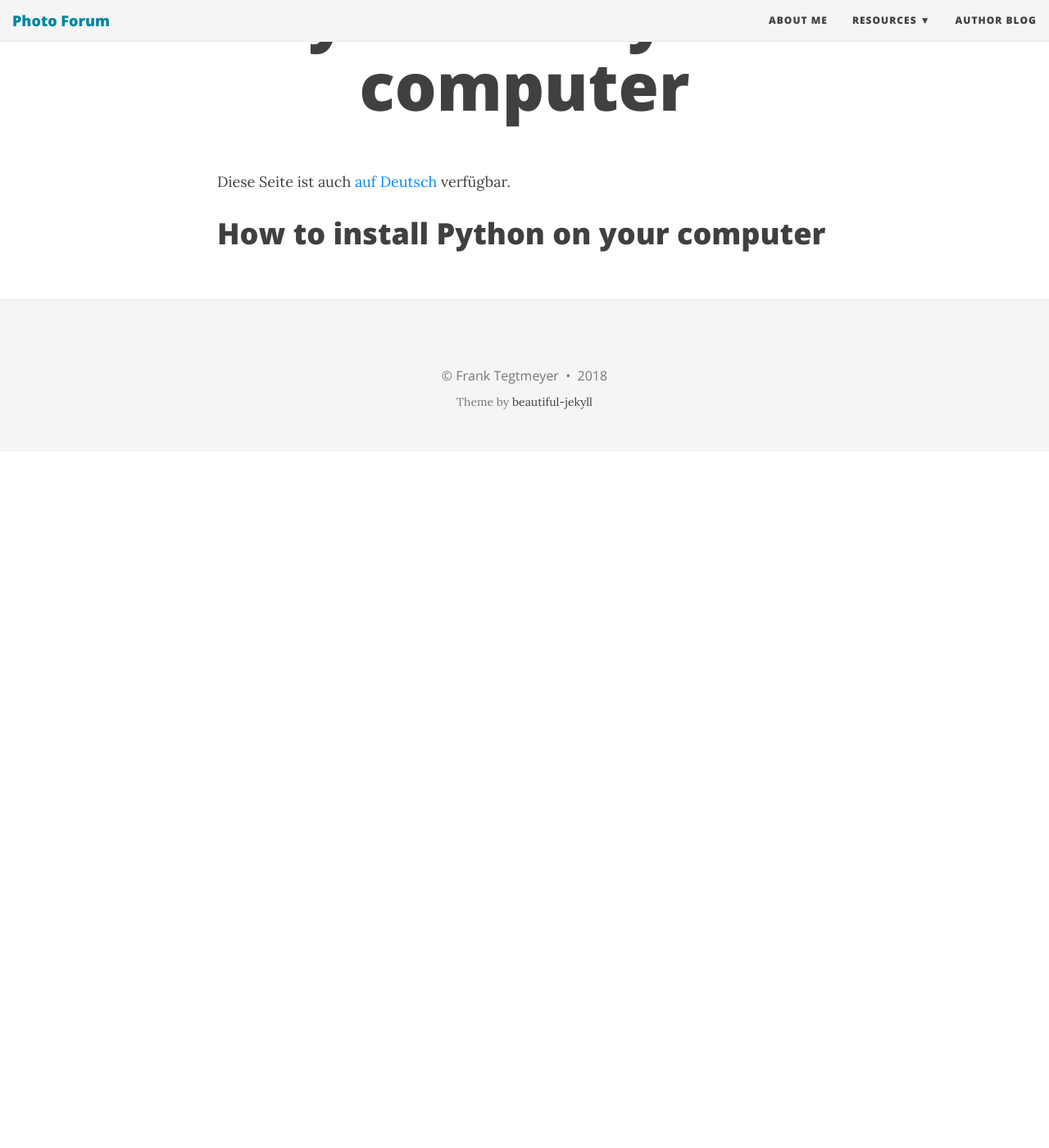
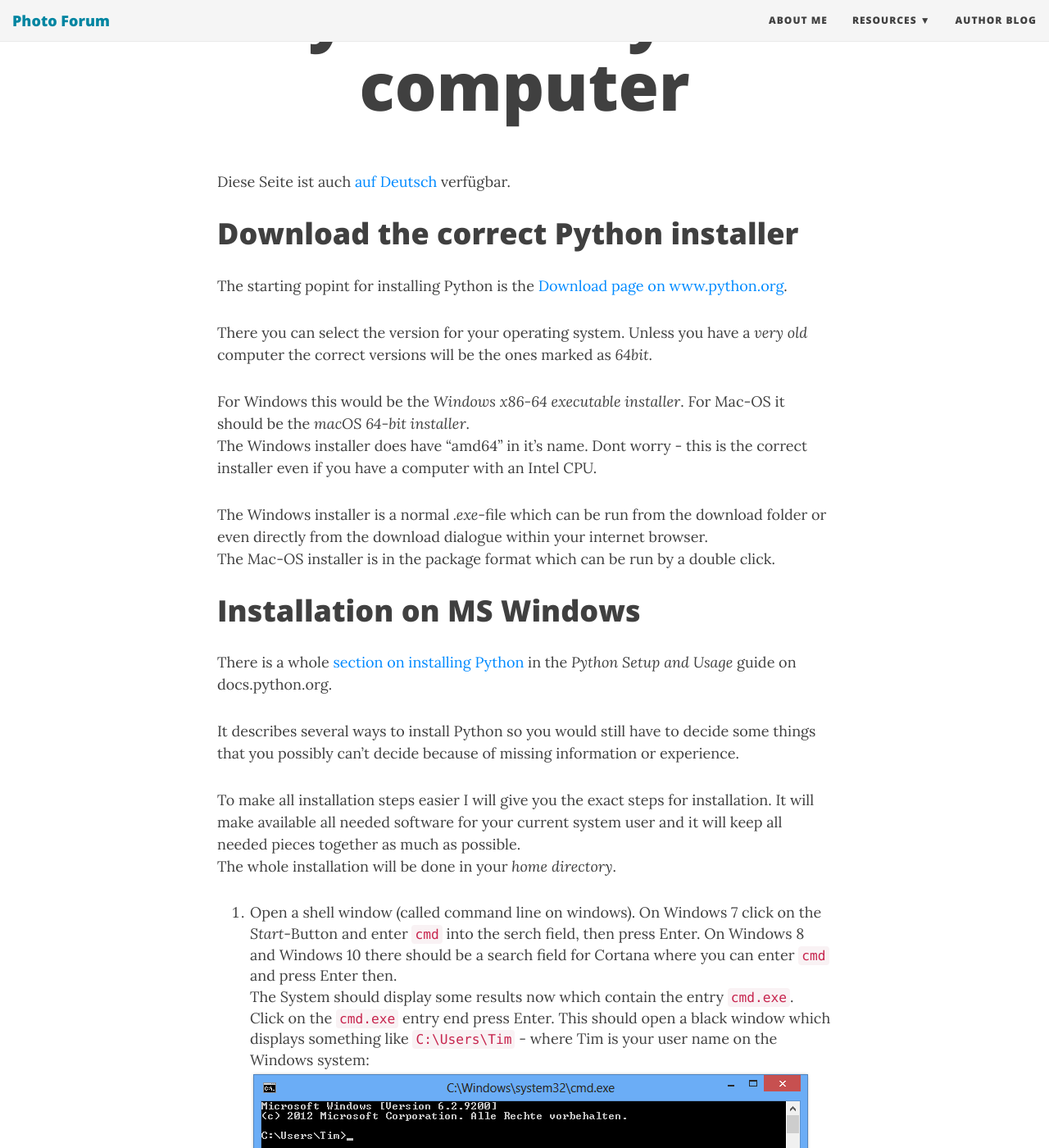
Before and after one commit to MiriamPapp/photo-forum, a Jekyll site: the page built from docs/pythonsetup.md, in a window 1280 px wide and 1400 px high, scrolled down 246 px. Shown: the whole window at 82% size. Built offline with Jekyll 4.4.1, drawn with Linux system fonts in a browser that asks for light colours; nearby versions of some CDN libraries; before the commit the page ends 900 px from its top, so only the background shows below that; some of the changed text lies outside the part shown.

Commit message:
additions to the website: Python installation

```diff
--- a/docs/pythonsetup.md
+++ b/docs/pythonsetup.md
@@ -2,6 +2,69 @@
 title: How to install Python on your computer
 ---
 
-Diese Seite ist auch [auf Deutsch](../pythonsetup_de) verfügbar.
+Diese Seite ist auch [auf Deutsch](./pythonsetup_de) verfügbar.
 
-# How to install Python on your computer
+# Download the correct Python installer
+
+The starting popint for installing Python is the
+[Download page on www.python.org](https://www.python.org/downloads/).
+
+There you can select the version for your operating system. Unless you have a *very old*
+computer the correct versions will be the ones marked as _64bit_.
+
+For Windows this would be the *Windows x86-64 executable installer*.   For Mac-OS it should
+be the *macOS 64-bit installer*.
+The Windows installer does have "amd64" in it's name. Dont worry - this is the correct
+installer even if you have a computer with an Intel CPU.
+
+The Windows installer is a normal *.exe*-file which can be run from the download folder
+or even directly from the download dialogue within your internet browser.
+The Mac-OS installer is in the package format which can be run by a double click.
+
+# Installation on MS Windows
+
+There is a whole
+[section on installing Python](https://docs.python.org/3/using/windows.html) in the
+*Python Setup and Usage* guide on docs.python.org.
+
+It describes several ways to install Python so you would still have to decide
+some things that you possibly can't decide because of missing information or experience.
+
+To make all installation steps easier I will give you the exact steps for installation.
+It will make available all needed software for your current system user and it will keep
+all needed pieces together as much as possible.
+The whole installation will be done in your _home directory_.
+
+1. Open a shell window (called command line on windows). On Windows 7 click on the
+   *Start*-Button and enter `cmd` into the serch field, then press Enter.  On Windows 8
+   and Windows 10 there should be a search field for Cortana where you can enter `cmd`
+   and press Enter then.
+   The System should display some results now which contain the entry `cmd.exe`.
+   Click on the `cmd.exe` entry end press Enter. This should open a black window
+   which displays something like `C:\Users\Tim` - where Tim is your user name on
+   the Windows system:
+   ![Windows shell](../img/Cmd_in_Windows_8.png)
+2. If the window is too small you can use the `mode` command to set a new window size:
+   `mode 140,5000`
+   The above command sets the width of the window to 140 characters and the history buffer
+   to 5000 lines. You should adjust the window height after that - most likely it will
+   exceed your desktop after the mode command.
+3. Enter the command:
+   `SystemPropertiesAdvanced`  and press Enter.
+   This opens the following window:
+   ![Advanced System properties](../img/SystemPropertiesAdvanced.png)
+4. Click on `Environment Variables...`.
+   This shows the next window:
+   ![Environment variables](../img/winpath.jpg)
+5. At the upper field you can set environment variables for the current user. Variables
+   set here also survive system reboots.
+   We will use one variable for all following installation steps so even if you want to use
+   an existing Python installation on your system you have to do the variable definition.
+   Click on "New" at the upper row of buttons. This opens the next dialogue where you can
+   enter the name and the value of an environment variable.
+   ![Variable](../img/variable.png)
+6. Enter `PHOTOFORUM` into the Variable name field.
+   Then enter `%USERPROFILE%\PhotoForum` into the Variable value field. and click on OK.
+7. Restart your computer.
+8. After your computer comes up again do the things from step 1 again, so that you have
+   an open shell window.
```
Also changed, not shown: docs/img/Cmd_in_Windows_8.png (added), docs/img/SystemPropertiesAdvanced.png (added), docs/img/variable.png (added), docs/img/winpath.jpg (added).
